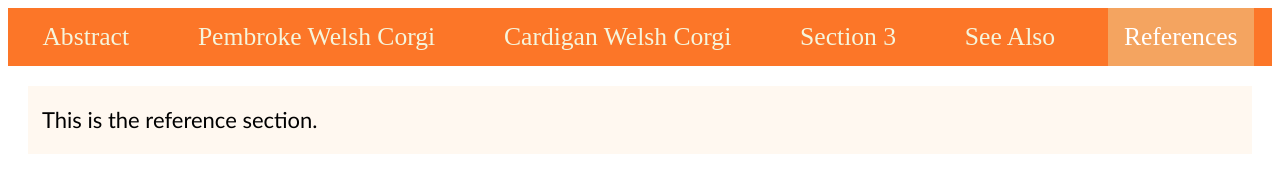
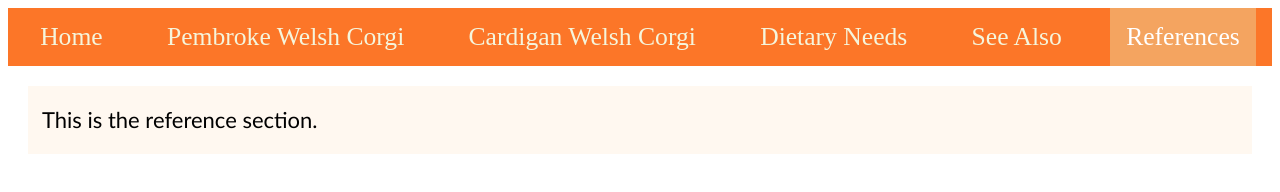
Before and after one commit to Kenatv/geog328_lab2_ResponsiveWebDesign, a plain HTML site: page references.html in a window 1280 px wide. Drawn offline with Linux system fonts and the light colour scheme.

Commit message:
start the references

```diff
--- a/references.html
+++ b/references.html
@@ -16,12 +16,12 @@
     <!-- Navigation bar -->
     <div class="topnav" id="myTopnav">
         <!-- Active link pointing to the index.html page -->
-        <a href="index.html">Abstract</a>
+        <a href="index.html">Home</a>
 
         <!-- Links to other sections -->
         <a href="section1.html">Pembroke Welsh Corgi</a>
         <a href="section2.html">Cardigan Welsh Corgi</a>
-        <a href="section3.html">Section 3</a>
+        <a href="section3.html">Dietary Needs</a>
 
         <!-- Additional links -->
         <a href="see_also.html">See Also</a>
```
